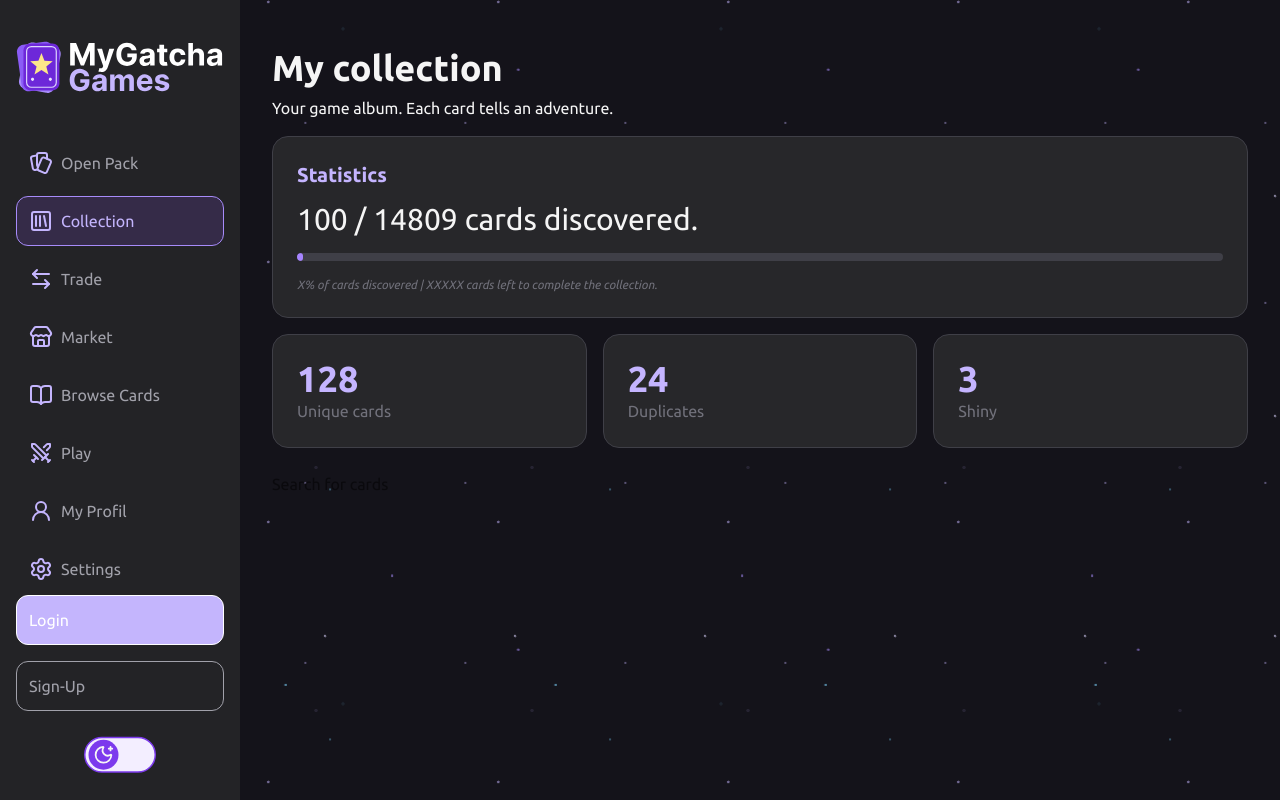
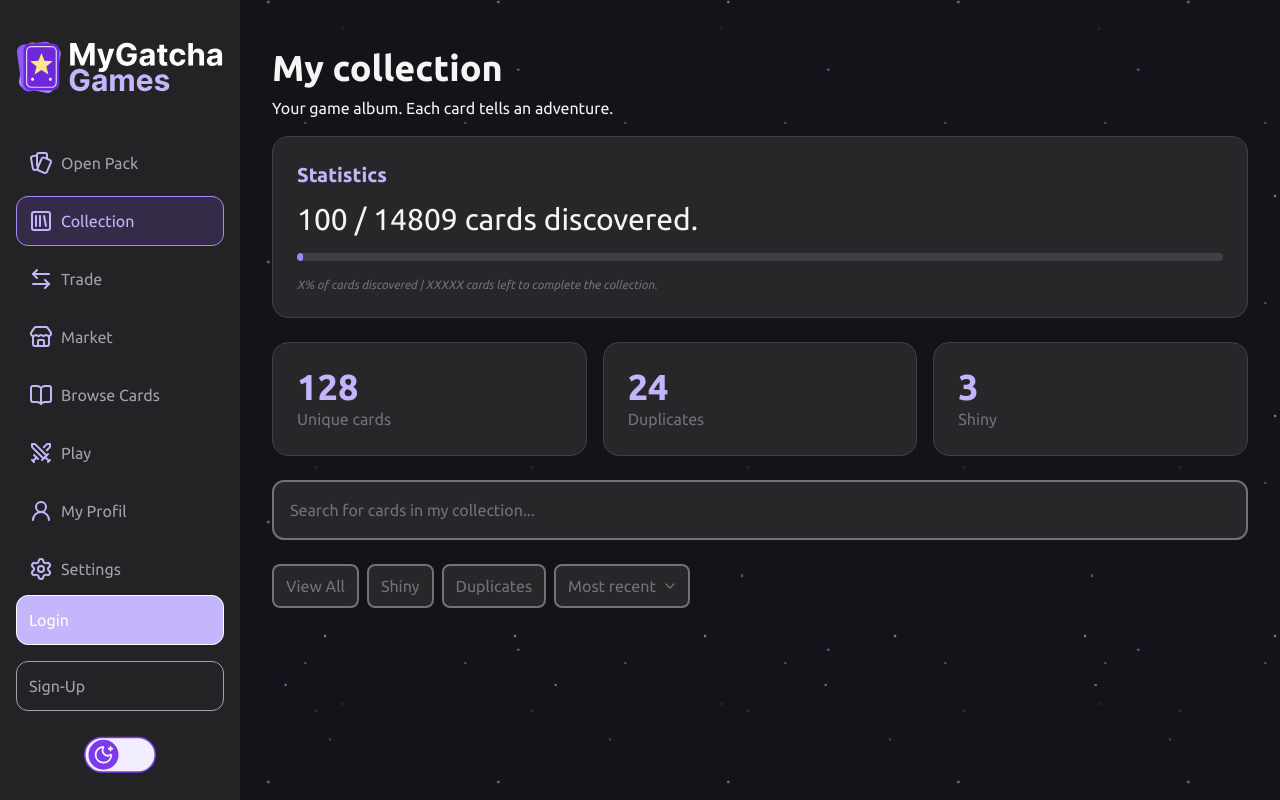
Before and after one commit to polodu13160/transcendance42Lyon, a React (Vite) app in the folder frontend/: page /collection in a window 1280 px wide. Built offline with nearby package versions, Linux system fonts and the light colour scheme; a web font is replaced by a local one.

Commit message:
Add filtering options and search functionality to CollectionFilters component

```diff
--- a/frontend/src/pages/CollectionPageComponents/CollectionFilters.tsx
+++ b/frontend/src/pages/CollectionPageComponents/CollectionFilters.tsx
@@ -1,16 +1,33 @@
+import { FiChevronDown } from "react-icons/fi";
+
+const buttonClass = "border-2 bg-zinc-800 border-zinc-500 px-3 py-2 rounded-lg text-zinc-500"
+
 export default function CollectionFilters() {
     return(
         <div>
             <div className="w-full">
-                <label>
-                    <input
-                        className=""
-                        type="search"
-                        name="searchInput"
-                        placeholder="Search for cards"
-                     />
-                </label>
+                <label> </label>
+                <input
+                    className="w-full border-2 bg-zinc-800 border-zinc-500 rounded-xl placeholder:text-zinc-500 p-4"
+                    type="search"
+                    name="search"
+                    id="collection-search"
+                    placeholder="Search for cards in my collection..."
+                />
                 <div></div>
+            </div>
+            <div className="w-full mt-6 gap-2 flex flex-row">
+                <button className="border-2 bg-zinc-800 border-zinc-500 px-3 py-2 rounded-lg text-zinc-500">View All</button>
+                <button className={buttonClass}>Shiny</button>
+                <button className={buttonClass}>Duplicates</button>
+                <div className="relative">
+                    <select className="border-2 bg-zinc-800 border-zinc-500 px-3 py-2 rounded-lg text-zinc-500 appearance-none pr-8" >
+                        <option>Most recent</option>
+                        <option>A - Z</option>
+                        <option>Z - A</option>
+                    </select>
+                    <FiChevronDown className="pointer-events-none absolute right-3 top-1/2 -translate-y-1/2 text-zinc-500" />
+                </div>
             </div>
         </div>
     )
--- a/frontend/src/pages/CollectionPageComponents/CollectionSummary.tsx
+++ b/frontend/src/pages/CollectionPageComponents/CollectionSummary.tsx
@@ -18,15 +18,15 @@ export default function CollectionSummary() {
             </div>
 
             <div className="grid grid-cols-3 gap-2 md:gap-4 sm:grid-cols-3 w-full">
-                <div className="w-full rounded-2xl border border-zinc-700 bg-zinc-800 p-4 md:p-6 mt-2 md:mt-4">
+                <div className="w-full rounded-2xl border border-zinc-700 bg-zinc-800 p-4 md:p-6 mt-2 md:mt-6">
                     <h2 className="text-violet-300 text-4xl font-bold">128</h2>
                     <p className="text-zinc-500 text-base">Unique cards</p>
                 </div>
-                <div className="w-full rounded-2xl border border-zinc-700 bg-zinc-800 p-4 md:p-6 mt-2 md:mt-4">
+                <div className="w-full rounded-2xl border border-zinc-700 bg-zinc-800 p-4 md:p-6 mt-2 md:mt-6">
                     <h2 className="text-violet-300 text-4xl font-bold">24</h2>
                     <p className="text-zinc-500 text-base">Duplicates</p>
                 </div>
-                <div className="w-full rounded-2xl border border-zinc-700 bg-zinc-800 p-4 md:p-6 mt-2 md:mt-4">
+                <div className="w-full rounded-2xl border border-zinc-700 bg-zinc-800 p-4 md:p-6 mt-2 md:mt-6">
                     <h2 className="text-violet-300 text-4xl font-bold">3</h2>
                     <p className="text-zinc-500 text-base">Shiny</p>
                 </div>
```
Also changed, not shown: 1 other file (tests, documents, lock files or other folders).
